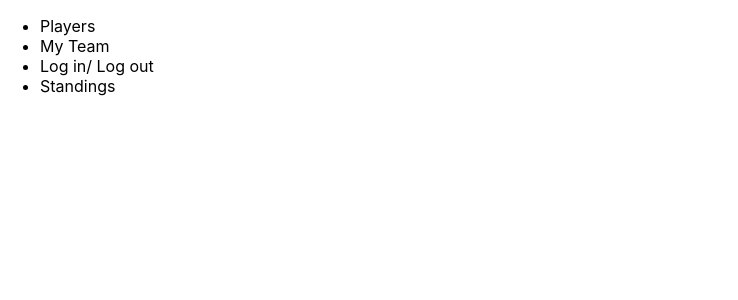
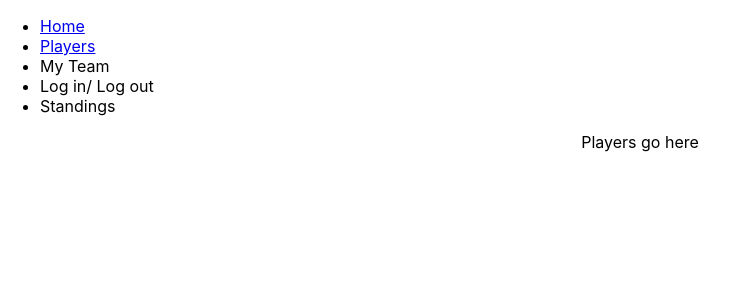
Before and after one commit to jccaropino7786/homerun_fantasy_baseball, a React (Create React App) app in the folder client/: page /players in a window 1280 px wide. Shown: the top 300 px of the page, without its empty margins (0-738 px from the left). Built offline with nearby package versions, Linux system fonts and the light colour scheme.

Commit message:
added blank components

```diff
--- a/client/src/App.js
+++ b/client/src/App.js
@@ -3,6 +3,7 @@ import './App.css';
 import NavBar from './components/NavBar';
 import { Route, Routes } from 'react-router-dom';
 import Home from './components/Home';
+import PlayerContainer from './components/PlayerContainer';
 
 function App() {
   return (
@@ -10,7 +11,8 @@ function App() {
       <NavBar/>
       <div className="App">
         <Routes>
-          <Route path='/' element={<Home/>} />
+          <Route path='/' element={ <Home/> } />
+          <Route path='/players' element={ <PlayerContainer /> } />
         </Routes>
       </div>
     </div>
--- a/client/src/components/NavBar.js
+++ b/client/src/components/NavBar.js
@@ -1,11 +1,11 @@
-// import { Link } from "react-router-dom";
+import { Link } from "react-router-dom";
 
 function NavBar(){
     return(
             <div id = "links">
             <ul class = "nav">
-                {/* <li><Link to="/">Home</Link></li> */}
-                <li>Players</li>
+                <li><Link to="/">Home</Link></li>
+                <li><Link to="/players">Players</Link></li>
                 <li>My Team</li>
                 <li>Log in/ Log out</li>
                 <li>Standings</li>
--- /dev/null
+++ b/client/src/components/PlayerContainer.js
@@ -0,0 +1,15 @@
+
+
+function PlayerContainer (){
+
+
+
+
+    return(
+        <div>
+            Players go here
+        </div>
+    )
+}
+
+export default PlayerContainer
```
Also changed, not shown: client/src/components/Players.js (deleted).
